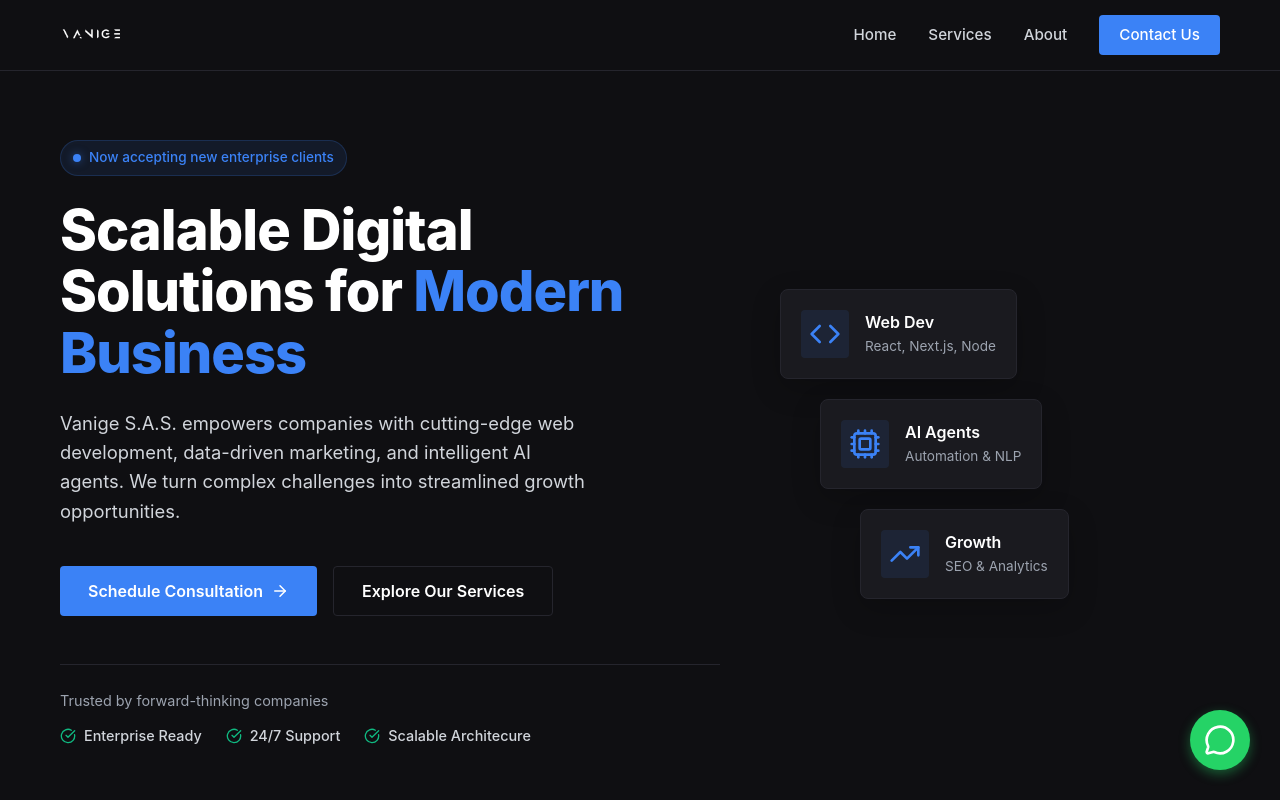
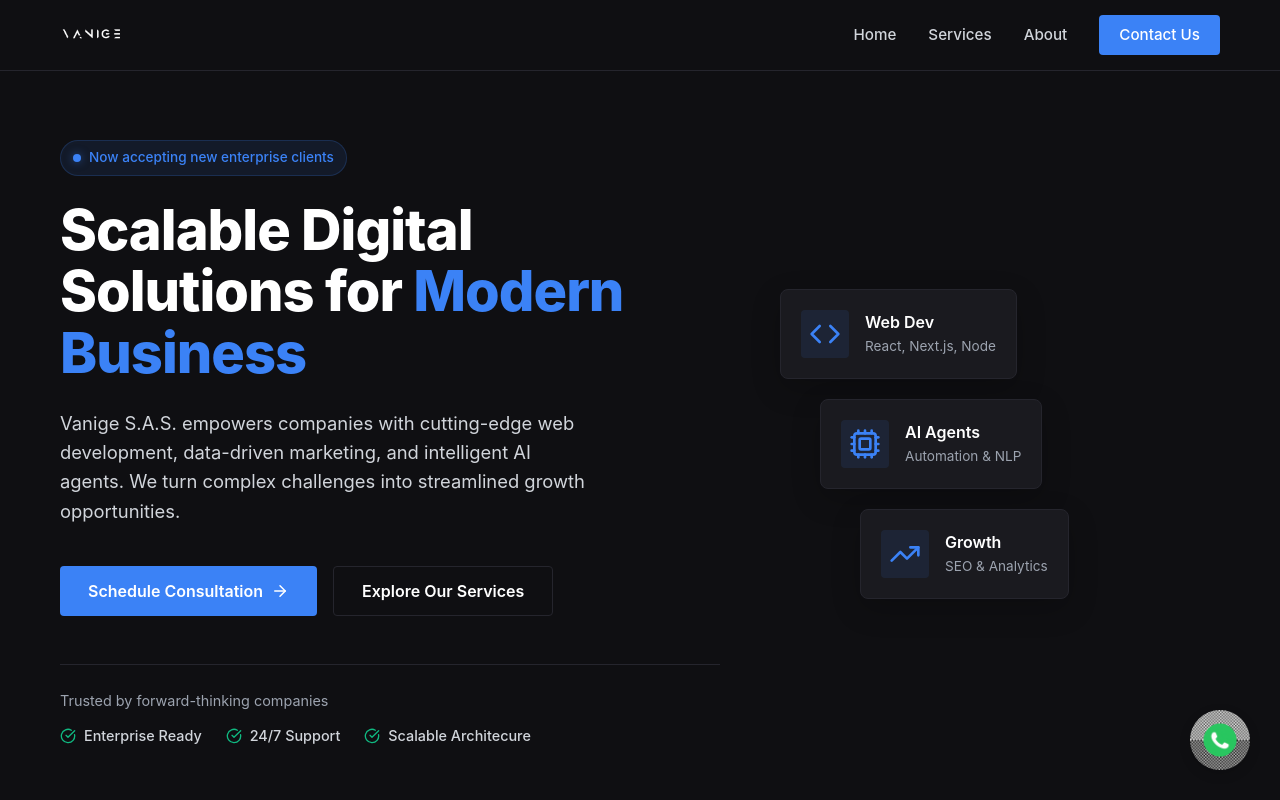
Before and after one commit to vanigesas/vanige-website, a React (Vite) app: page / in a window 1280 px wide. Shown: the top 800 px of the page. Built offline with nearby package versions, Linux system fonts and the light colour scheme.

Commit message:
Update: Replace WhatsApp icon with official logo

```diff
--- a/src/components/Contact.jsx
+++ b/src/components/Contact.jsx
@@ -54,7 +54,7 @@ const Contact = () => {
                     <div className="contact-info">
                         <h2 className="section-title">Get in Touch</h2>
                         <p className="contact-desc">
-                            Ready to transform your business? Contact us today for a free consultation.
+                            Ready to transform your business? Contact us via the form below or use the WhatsApp button for a quick chat.
                         </p>
 
                         <div className="contact-details">
--- a/src/components/WhatsAppButton.css
+++ b/src/components/WhatsAppButton.css
@@ -4,20 +4,29 @@
     right: 30px;
     width: 60px;
     height: 60px;
-    background-color: #25d366;
-    color: white;
+    background-color: transparent;
+    /* Transparent background for the image */
     border-radius: 50%;
     display: flex;
     align-items: center;
     justify-content: center;
-    box-shadow: 0 4px 12px rgba(37, 211, 102, 0.4);
     z-index: 1000;
     transition: all 0.3s ease;
+    box-shadow: none;
+    /* Remove shadow from container, image might have it or look better without */
 }
 
 .whatsapp-float:hover {
     transform: scale(1.1);
-    box-shadow: 0 6px 16px rgba(37, 211, 102, 0.6);
+}
+
+.whatsapp-icon {
+    width: 100%;
+    height: 100%;
+    object-fit: cover;
+    border-radius: 50%;
+    box-shadow: 0 4px 12px rgba(0, 0, 0, 0.15);
+    /* Add shadow to the image itself */
 }
 
 @media (max-width: 768px) {
--- a/src/components/WhatsAppButton.jsx
+++ b/src/components/WhatsAppButton.jsx
@@ -1,5 +1,5 @@
 import React from 'react';
-import { MessageCircle } from 'lucide-react';
+import whatsappLogo from '../assets/images/whatsapp-logo.png';
 import './WhatsAppButton.css';
 
 const WhatsAppButton = () => {
@@ -15,7 +15,7 @@ const WhatsAppButton = () => {
             className="whatsapp-float"
             aria-label="Chat on WhatsApp"
         >
-            <MessageCircle size={32} />
+            <img src={whatsappLogo} alt="WhatsApp" className="whatsapp-icon" />
         </a>
     );
 };
```
Also changed, not shown: src/assets/images/whatsapp-logo.png (added).
